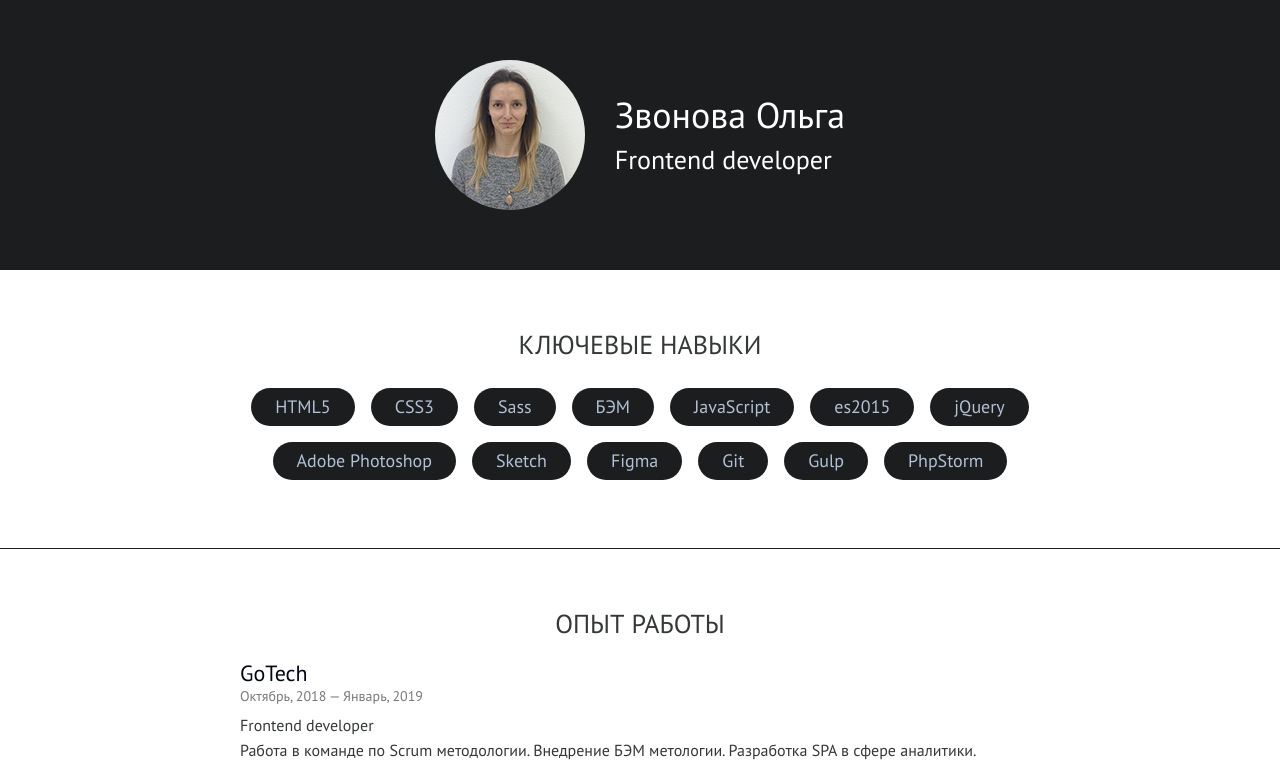
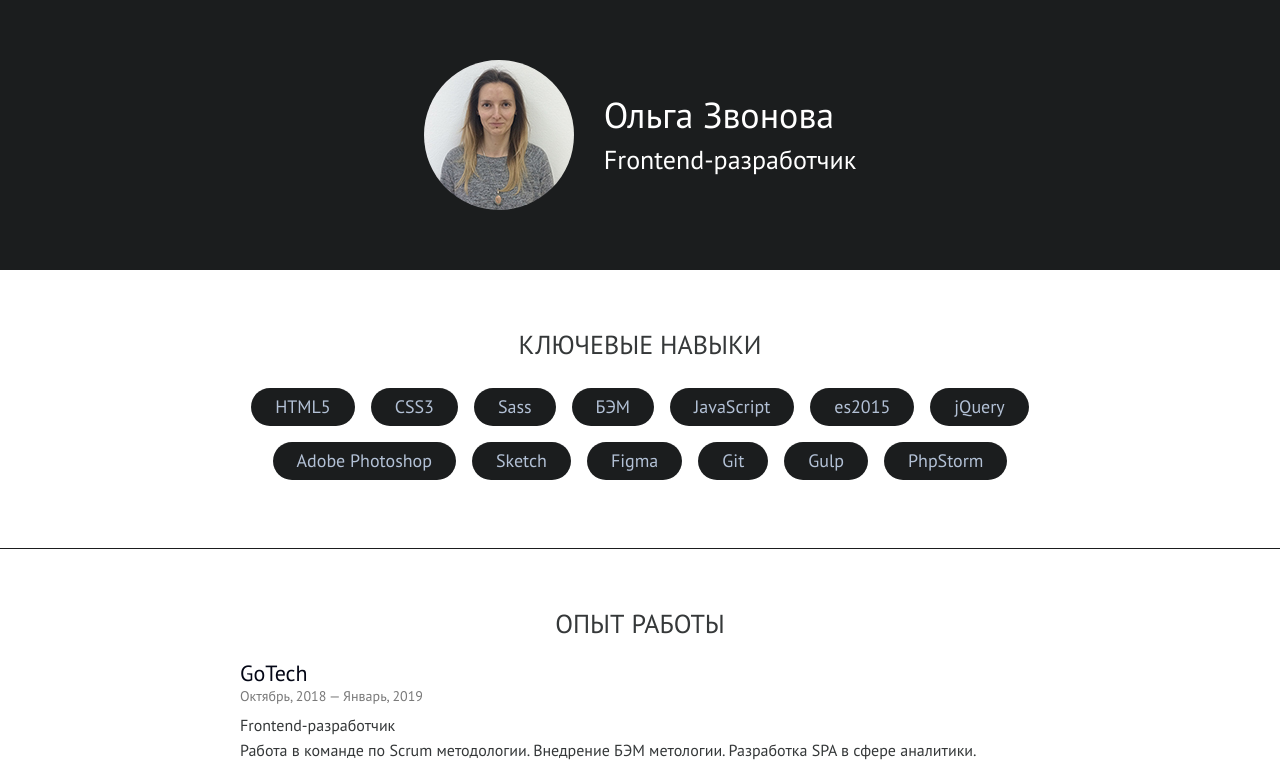
Before and after one commit to xelga/portfolio, a plain HTML site: page index.html in a window 1280 px wide. Shown: the top 777 px of the page. Drawn offline with Linux system fonts and the light colour scheme.

Commit message:
Some minor improvements;

```diff
--- a/index.html
+++ b/index.html
@@ -12,7 +12,7 @@
 	<meta name="msapplication-TileColor" content="#00aba9">
 	<meta name="theme-color" content="#ffffff">
 	<!--https://realfavicongenerator.net/-->
-	<title>Звонова Ольга — Портфолио</title>
+	<title>Ольга Звонова — Frontend-разработчик</title>
 	<meta name="description" content="">
 	<meta name="keywords" content="">
 	<link href="./assets/styles/app.min.css" rel="stylesheet">
@@ -22,11 +22,11 @@
 	<section class="section section_theme_bg">
 		<div class="page__container about">
 			<picture>
-				<img class="about__avatar" src="./assets/images/avatar@1x.jpg" srcset="./assets/images/avatar@2x.jpg 2x" alt="Звонова Ольга">
+				<img class="about__avatar" src="./assets/images/avatar@1x.jpg" srcset="./assets/images/avatar@2x.jpg 2x" alt="Ольга Звонова">
 			</picture>
 			<div class="about__descr">
-				<h1 class="about__name">Звонова Ольга</h1>
-				<h3 class="about__position">Frontend developer</h3>
+				<h1 class="about__name">Ольга Звонова</h1>
+				<h3 class="about__position">Frontend-разработчик</h3>
 			</div>
 		</div>
 	</section>
@@ -57,7 +57,7 @@
 				<div class="experience__item">
 					<span class="experience__title">GoTech</span>
 					<span class="experience__date">Октябрь, 2018 — Январь, 2019</span>
-					<span class="experience__position">Frontend developer</span>
+					<span class="experience__position">Frontend-разработчик</span>
 					<p class="experience__descr">
 						Работа в команде по Scrum методологии. Внедрение БЭМ метологии. Разработка SPA в сфере аналитики.
 					</p>
@@ -103,7 +103,7 @@
 			<div class="projects">
 				<div class="projects__item">
 					<picture>
-						<img class="projects__logo" src="./assets/images/projects/pona@1x.jpg" srcset="./assets/images/projects/pona@2x.jpg 2x" alt="Звонова Ольга">
+						<img class="projects__logo" src="./assets/images/projects/pona@1x.jpg" srcset="./assets/images/projects/pona@2x.jpg 2x" alt="ПотерялНашел">
 					</picture>
 					<div class="projects__descr">
 						<p class="projects__text">Городской сервис пропаж и находок</p>
@@ -112,7 +112,7 @@
 				</div>
 				<div class="projects__item">
 					<picture>
-						<img class="projects__logo" src="./assets/images/projects/penzadoctor@1x.jpg" srcset="./assets/images/projects/penzadoctor@2x.jpg 2x" alt="Звонова Ольга">
+						<img class="projects__logo" src="./assets/images/projects/penzadoctor@1x.jpg" srcset="./assets/images/projects/penzadoctor@2x.jpg 2x" alt="ПензаДоктор">
 					</picture>
 					<div class="projects__descr">
 						<p class="projects__text">Медицинский портал г.&nbsp;Пензы</p>
@@ -121,7 +121,7 @@
 				</div>
 				<div class="projects__item projects__item_bg_dark">
 					<picture>
-						<img class="projects__logo" src="./assets/images/projects/fundery@1x.jpg" srcset="./assets/images/projects/fundery@2x.jpg 2x" alt="Звонова Ольга">
+						<img class="projects__logo" src="./assets/images/projects/fundery@1x.jpg" srcset="./assets/images/projects/fundery@2x.jpg 2x" alt="Fundery">
 					</picture>
 					<div class="projects__descr">
 						<p class="projects__text">Сайт компании<br>FUNDERY</p>
@@ -130,7 +130,7 @@
 				</div>
 				<div class="projects__item projects__item_bg_dark">
 					<picture>
-						<img class="projects__logo" src="./assets/images/projects/icovoting@1x.jpg" srcset="./assets/images/projects/icovoting@2x.jpg 2x" alt="Звонова Ольга">
+						<img class="projects__logo" src="./assets/images/projects/icovoting@1x.jpg" srcset="./assets/images/projects/icovoting@2x.jpg 2x" alt="Icovoting">
 					</picture>
 					<div class="projects__descr">
 						<p class="projects__text">Сайт голосования за&nbsp;ICO с&nbsp;записью в блокчейн</p>
@@ -139,7 +139,7 @@
 				</div>
 				<div class="projects__item projects__item_bg_dark">
 					<picture>
-						<img class="projects__logo" src="./assets/images/projects/fundery@1x.jpg" srcset="./assets/images/projects/fundery@2x.jpg 2x" alt="Звонова Ольга">
+						<img class="projects__logo" src="./assets/images/projects/fundery@1x.jpg" srcset="./assets/images/projects/fundery@2x.jpg 2x" alt="Fundery landing">
 					</picture>
 					<div class="projects__descr">
 						<p class="projects__text">FUNDERY<br>Landing page</p>
@@ -148,7 +148,7 @@
 				</div>
 				<div class="projects__item projects__item_bg_red">
 					<picture>
-						<img class="projects__logo" src="./assets/images/projects/unigym@1x.jpg" srcset="./assets/images/projects/unigym@2x.jpg 2x" alt="Звонова Ольга">
+						<img class="projects__logo" src="./assets/images/projects/unigym@1x.jpg" srcset="./assets/images/projects/unigym@2x.jpg 2x" alt="UniGym">
 					</picture>
 					<div class="projects__descr">
 						<p class="projects__text">Сеть фитнес-клубов г.&nbsp;Пензы</p>
@@ -157,7 +157,7 @@
 				</div>
 				<div class="projects__item">
 					<picture>
-						<img class="projects__logo" src="./assets/images/projects/ecobi@1x.jpg" srcset="./assets/images/projects/ecobi@2x.jpg 2x" alt="Звонова Ольга">
+						<img class="projects__logo" src="./assets/images/projects/ecobi@1x.jpg" srcset="./assets/images/projects/ecobi@2x.jpg 2x" alt="Ecobi">
 					</picture>
 					<div class="projects__descr">
 						<p class="projects__text">Интернет-магазин мобильных аксессуаров</p>
@@ -166,7 +166,7 @@
 				</div>
 				<div class="projects__item">
 					<picture>
-						<img class="projects__logo" src="./assets/images/projects/penzaview@1x.jpg" srcset="./assets/images/projects/penzaview@2x.jpg 2x" alt="Звонова Ольга">
+						<img class="projects__logo" src="./assets/images/projects/penzaview@1x.jpg" srcset="./assets/images/projects/penzaview@2x.jpg 2x" alt="ПензаВзгляд">
 					</picture>
 					<div class="projects__descr">
 						<p class="projects__text">Новостной портал г.&nbsp;Пензы</p>
```
Also changed, not shown: assets/styles/app.min.css, 1 other file.
